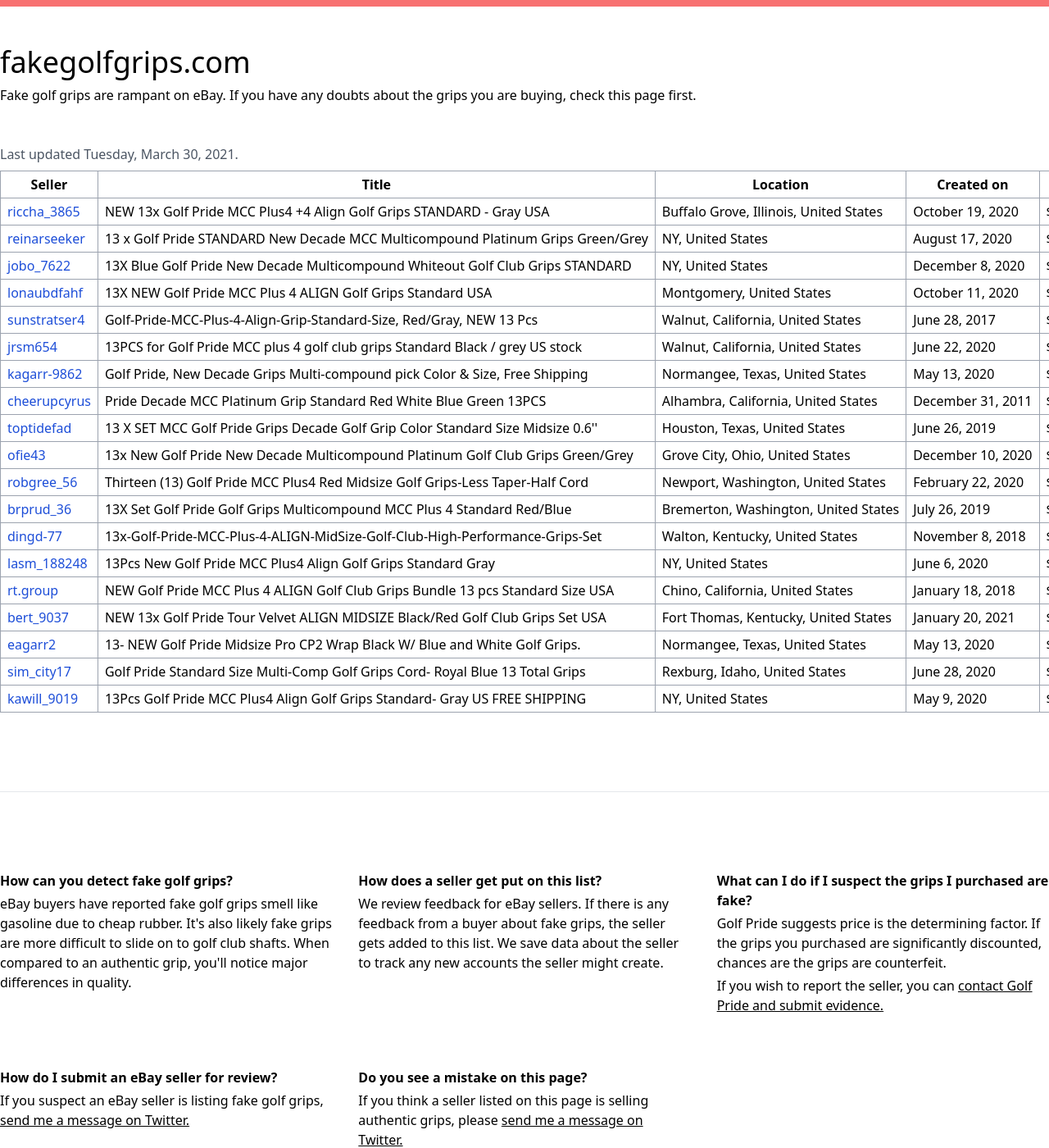
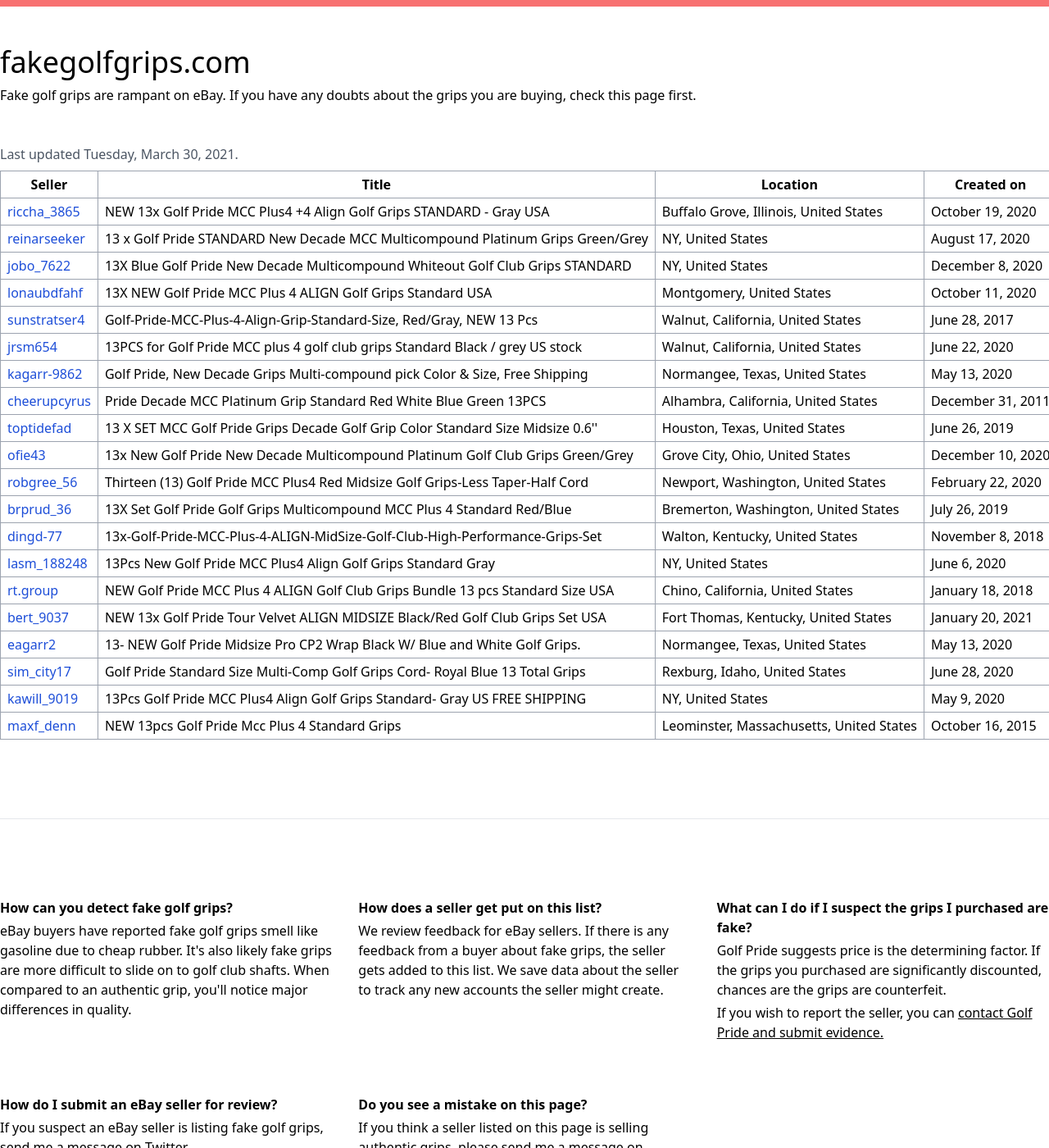
Before and after one commit to djhopper01/fakegolfgrips, a Jekyll site: the page built from docs/index.html, in a window 1280 px wide and 1400 px high. Shown: the whole window at 82% size. Built offline with Jekyll 4.4.1, drawn with Linux system fonts in a browser that asks for light colours; comment, search, counter and statistics services are not loaded.

Commit message:
Update sellers.yml

```diff
--- a/docs/_data/sellers.yml
+++ b/docs/_data/sellers.yml
@@ -136,3 +136,10 @@
   title: 13Pcs Golf Pride MCC Plus4 Align Golf Grips Standard- Gray US FREE SHIPPING
   price: $61.78
   created_on: May 9, 2020
+
+- username: maxf_denn
+  profile: https://www.ebay.com/usr/maxf_denn
+  location: Leominster, Massachusetts, United States
+  title: NEW 13pcs Golf Pride Mcc Plus 4 Standard Grips
+  price: $68.00
+  created_on: October 16, 2015
```
